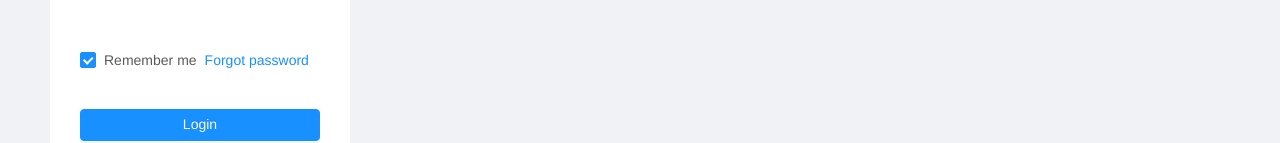
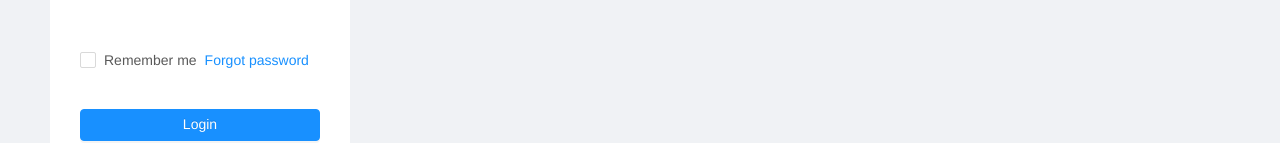
Before and after one commit to malburo/kahoot-clone, a React (Create React App) app: page /auth/login in a window 1280 px wide. Shown: the part 328-471 px from the top of the page. Built offline with nearby package versions, Linux system fonts and the light colour scheme; no server answers.

Commit message:
fix login register status code

```diff
--- a/src/components/Form/LoginForm.tsx
+++ b/src/components/Form/LoginForm.tsx
@@ -9,7 +9,6 @@ import Text from '../Common/Text';
 export interface LoginFormValues {
   username: string;
   password: string;
-  remember: boolean;
 }
 interface Props {
   onFinish: (values: LoginFormValues) => void;
@@ -18,13 +17,7 @@ interface Props {
 function LoginForm({ onFinish }: Props) {
   const isLogining = useSelector<RootState>(state => state.user.isLogining);
   return (
-    <Form
-      name="normal_login"
-      initialValues={{
-        remember: true,
-      }}
-      onFinish={onFinish}
-    >
+    <Form name="normal_login" onFinish={onFinish}>
       <Text textAlign="center" m={10}>
         Login
       </Text>
@@ -55,7 +48,7 @@ function LoginForm({ onFinish }: Props) {
         />
       </Form.Item>
       <Form.Item>
-        <Form.Item name="remember" valuePropName="checked" noStyle>
+        <Form.Item noStyle>
           <Checkbox>Remember me</Checkbox>
         </Form.Item>
         <Link to="/auth/forgot-password">Forgot password</Link>
--- a/src/features/Auth/Login.tsx
+++ b/src/features/Auth/Login.tsx
@@ -1,7 +1,7 @@
 import { AppDispatch } from '@/app/store';
 import Box from '@/components/Common/Box';
 import LoginForm, { LoginFormValues } from '@/components/Form/LoginForm';
-import { Col, message, Row } from 'antd';
+import { Col, message, notification, Row } from 'antd';
 import React from 'react';
 import { useDispatch } from 'react-redux';
 import { login } from './userSlice';
@@ -13,10 +13,14 @@ function Login() {
     const loginResult = await dispatch(login(values));
     if (login.fulfilled.match(loginResult)) {
       const { payload }: any = loginResult;
-      message.success(payload.message);
+      notification.success({
+        message: payload.message,
+      });
     } else {
       const { payload }: any = loginResult;
-      message.error(payload.message);
+      notification.error({
+        message: payload.message || payload.error,
+      });
     }
   };
   return (
--- a/src/features/Auth/Register.tsx
+++ b/src/features/Auth/Register.tsx
@@ -3,7 +3,7 @@ import Box from '@/components/Common/Box';
 import RegisterForm, {
   RegisterFormValues,
 } from '@/components/Form/RegisterForm';
-import { Col, message, Row } from 'antd';
+import { Col, message, notification, Row } from 'antd';
 import React from 'react';
 import { useDispatch } from 'react-redux';
 import { register } from './userSlice';
@@ -15,10 +15,14 @@ function Register() {
     const registerResult = await dispatch(register(values));
     if (register.fulfilled.match(registerResult)) {
       const { payload }: any = registerResult;
-      message.success(payload.message);
+      notification.success({
+        message: payload.message,
+      });
     } else {
       const { payload }: any = registerResult;
-      message.error(payload.message);
+      notification.error({
+        message: payload.message || payload.error,
+      });
     }
   };
   return (
```
Also changed, not shown: tsconfig.json (+8 -2 lines), 1 other file (tests, documents, lock files or other folders).
